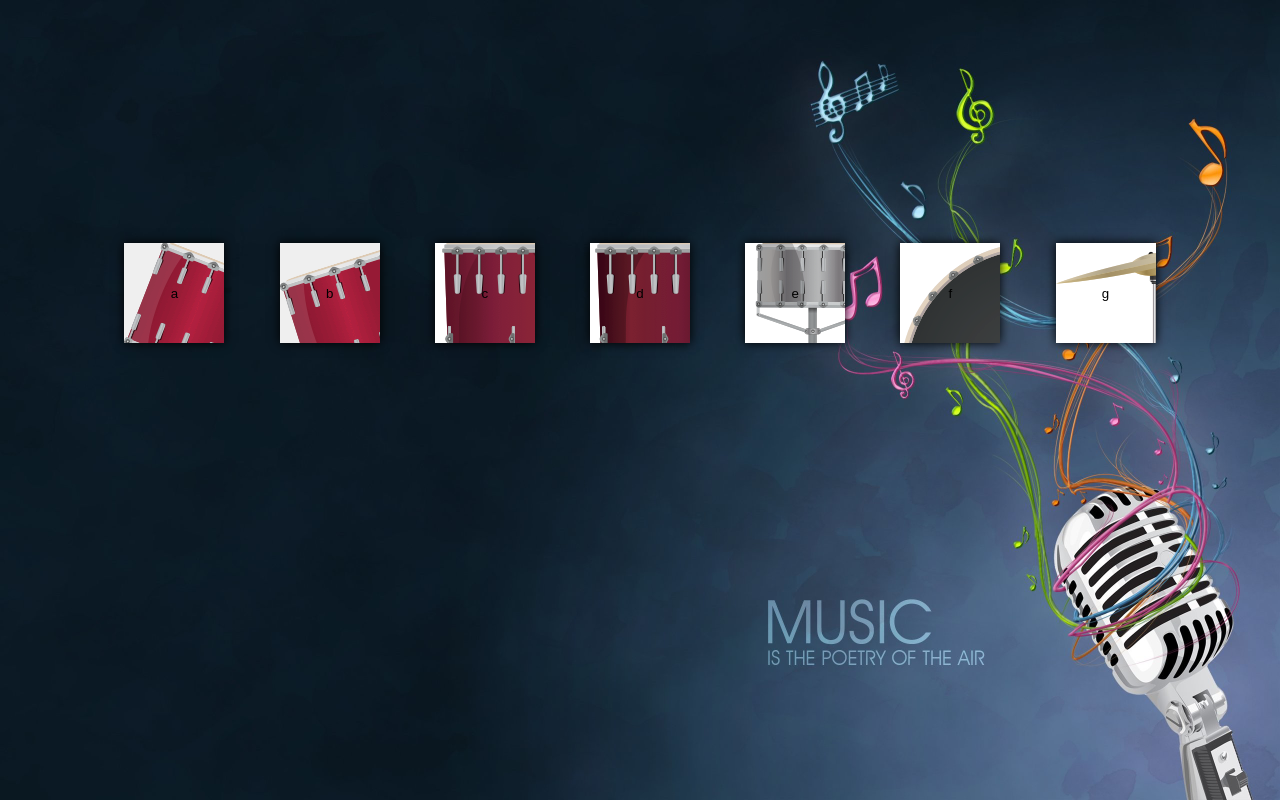
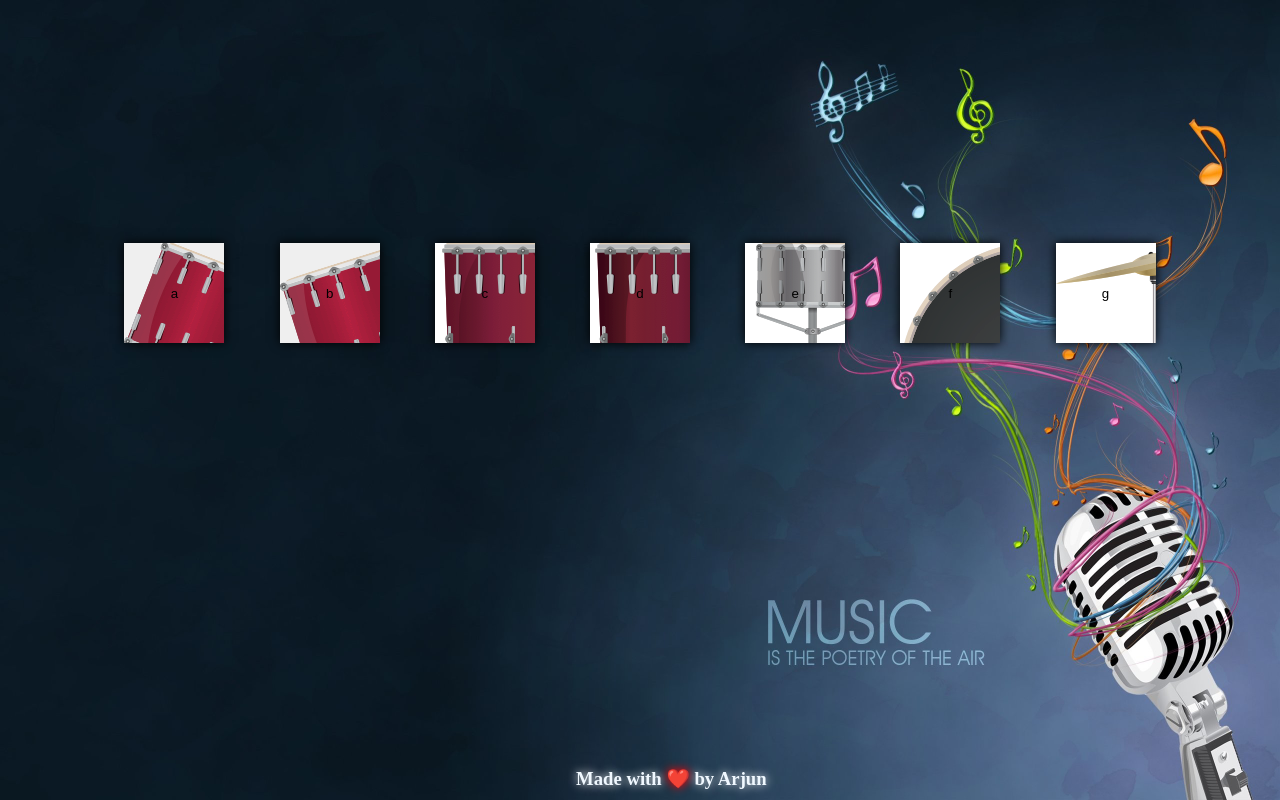
Before and after one commit to ERROR404-WEB/drumkit, a plain HTML site: page index.html in a window 1280 px wide. Drawn offline with Linux system fonts and the light colour scheme.

Commit message:
version update

```diff
--- a/index.html
+++ b/index.html
@@ -10,6 +10,9 @@
 </head>
 
 <body>
+    <div id="preloader">
+        <h1 class="pretext"> Loading</h1>
+    </div>
     <div class="container">
         <div class="boxes">
             <button class="a drum">a</button>
@@ -21,6 +24,11 @@
             <button class="g drum">g</button>
         </div>
     </div>
+
+        <footer style="float: bottom;">
+            <h3 class="text-glow">Made with <span style="text-shadow: 0px 0px 10px red;">❤️</span>  by Arjun</h3>
+           </footer>
+
     <script src="script.js"></script>
 </body>
 
--- a/script.js
+++ b/script.js
@@ -1,3 +1,9 @@
+var loader=document.getElementById("preloader");
+window.addEventListener("load",function()
+{
+    loader.style.display="none";
+});
+
 
 var len=document.querySelectorAll('.drum').length;
 
--- a/style.css
+++ b/style.css
@@ -54,8 +54,17 @@ body {
         transform: scale(1.06);
     }
 }
+footer{
 
-
+    color:aliceblue;
+    position: fixed;
+    left: 45%;
+    bottom: 10px;
+    text-align: center;
+}
+.text-glow{
+    text-shadow: 0px 0px 10px white;
+}
 
 @media screen and (max-width: 780px) {
     body
```
